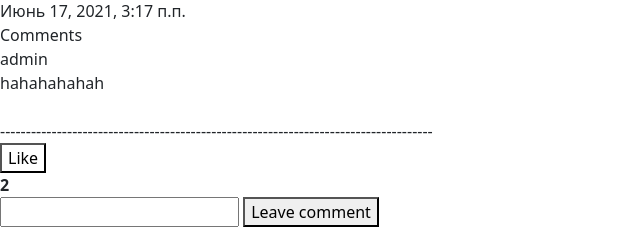
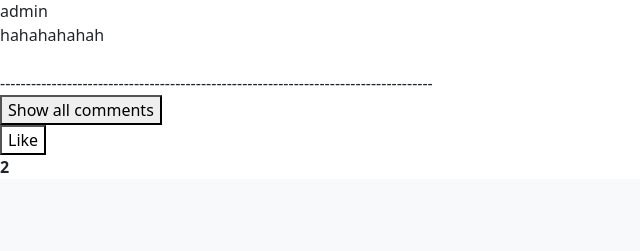
Before and after one commit to ybw0000/JournBook, a Django app: page / in a window 1280 px wide. Shown: the part 1155-1406 px from the top of the page, without its empty margins (0-640 px from the left). After the commit the page ends 1328 px from the top, so only its background shows below. Run offline with Django 3.2, Linux system fonts and the light colour scheme; data comes from the database, SQL or seed files in the repository; both versions use the stored data as it was after the commit.

Commit message:
Comments
Created comments.html
Realized showing all comments for post

```diff
--- a/journbook/main/templates/main/test.html
+++ b/journbook/main/templates/main/test.html
@@ -15,6 +15,12 @@
 
         <br>
         ------------------------------------------------------------------------------------
+        <form action="{% url 'comments' %}" method="post">
+            {% csrf_token %}
+            <input type="hidden" name="post_id" value="{{ post.id }}">
+            <button type="submit">Show all comments</button>
+        </form>
+
         <form action="{% url 'like-post' %}" method="post">
         {% csrf_token %}
             <input type="hidden" name="post_id" value="{{ post.id }}">
@@ -26,12 +32,7 @@
         </form>
         <strong>{{ post.liked.all.count }}</strong>
 
-        <form action="{% url 'leave-comment' %}" method="post">
-            {% csrf_token %}
-            <input type="hidden" name="post_id" value="{{ post.id }}">
-            <input type="text" name="comment_text">
-            <button type="submit">Leave comment</button>
-        </form>
+
         <br>
     {% endfor %}
 </div>
--- a/journbook/main/urls.py
+++ b/journbook/main/urls.py
@@ -6,6 +6,6 @@
 urlpatterns = [
     path('', views.index, name='index'),
     path('like/', views.like_post, name='like-post'),
-    # path('comments/', views.comments, name='comments'),
+    path('comments/', views.comments, name='comments'),
     path('leave_comment/', views.leave_comment, name='leave-comment'),
 ]
--- a/journbook/main/views.py
+++ b/journbook/main/views.py
@@ -3,6 +3,7 @@
 from accounts.models import User
 from post.models import Post, Like, Comment
 from post.forms import CommentForm
+
 
 def index(request):
     if request.method == 'POST':
@@ -10,20 +11,20 @@
     else:
         return render(request, 'main/index.html')
 
+
 def index(request):
     posts = Post.objects.all()
-    comments = Comment.objects.all()
     all_data = []
     for post in posts:
         all_data.append(
             {
                 'text': post.text,
-                'author':post.author,
-                'picture':post.picture,
-                'pub_date':post.pub_date,
-                'id':post.id,
-                'liked':post.liked,
-                'comments':Comment.objects.filter(post_id = post.id).order_by('-id')[:2][::-1]
+                'author': post.author,
+                'picture': post.picture,
+                'pub_date': post.pub_date,
+                'id': post.id,
+                'liked': post.liked,
+                'comments': Comment.objects.filter(post_id=post.id).order_by('-id')[:2]
             }
         )
 
@@ -33,6 +34,7 @@
         'user':user,
         'comments':comments,
     })
+
 
 def like_post(request):
     user = request.user
@@ -59,6 +61,7 @@
         like.save()
     return redirect('index')
 
+
 def leave_comment(request):
 
     if request.method == 'POST':
@@ -75,3 +78,14 @@
 
             comment.save()
     return redirect('index')
+
+
+def comments(request):
+    post = Post.objects.get(id=request.POST['post_id'])
+    comments = Comment.objects.filter(post_id = post.id)
+    context = {
+        'post': post,
+        'comments': comments
+    }
+
+    return render(request, 'comments.html', context)
--- a/journbook/post/models.py
+++ b/journbook/post/models.py
@@ -1,5 +1,6 @@
 from django.db import models
 from accounts.models import User
+
 
 class Post(models.Model):
     author = models.ForeignKey(User, on_delete=models.CASCADE, related_name='author')
@@ -15,18 +16,21 @@
     def num_likes(self):
         return self.liked.all().count()
 
-LIKE_CHOISES = (
+
+LIKE_CHOICES = (
     ('Like', 'Like'),
     ('Unlike', 'Unlike')
 )
 
+
 class Like(models.Model):
     user = models.ForeignKey(User, on_delete=models.CASCADE, related_name='user_like')
     post = models.ForeignKey(Post, on_delete=models.CASCADE)
-    value = models.CharField(choices=LIKE_CHOISES, default='Like', max_length=10000)
+    value = models.CharField(choices=LIKE_CHOICES, default='Like', max_length=10000)
 
     def __str__(self):
         return str(self.post)
+
 
 class Comment(models.Model):
     user = models.ForeignKey(User, on_delete=models.CASCADE, related_name='user_comment')
```
Also changed, not shown: journbook/post/templates/comments.html (added, +37 -0 lines), journbook/db.sqlite3.
